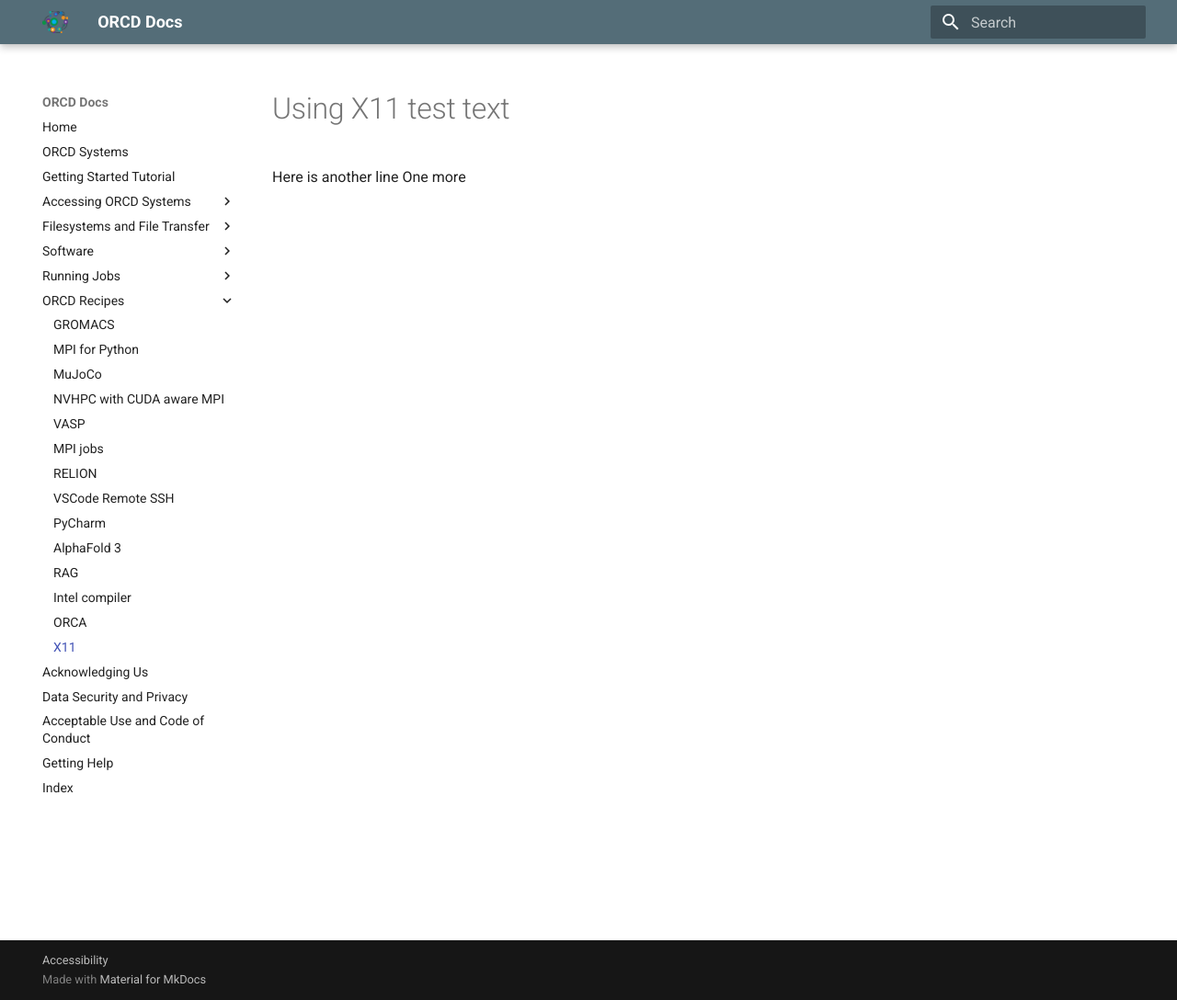
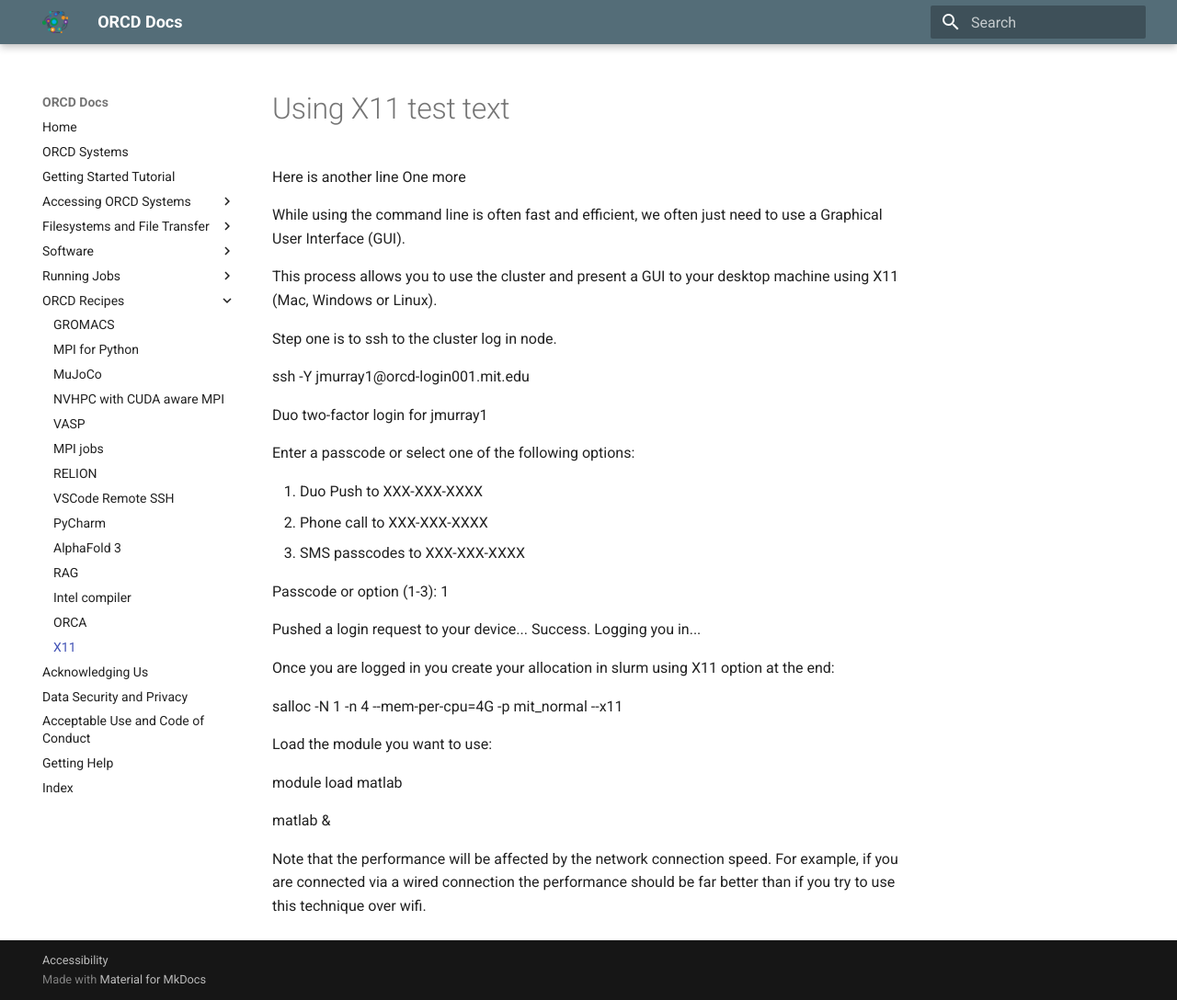
Before and after one commit to mit-orcd/orcd-docs-edit, an MkDocs documentation site: the page built from docs/recipes/X11.md, in a window 1280 px wide and 1088 px high. Shown: the whole window at 92% size. Built offline with MkDocs 1.6.1 and Material for MkDocs 9.7.7, drawn with Linux system fonts in a browser that asks for light colours.

Commit message:
first pass

```diff
--- a/docs/recipes/X11.md
+++ b/docs/recipes/X11.md
@@ -1,3 +1,36 @@
 # Using X11 test text
 Here is another line
 One more
+
+While using the command line is often fast and efficient, we often just need to use a Graphical User Interface (GUI).
+
+This process allows you to use the cluster and present a GUI to your desktop machine using X11 (Mac, Windows or Linux).
+
+Step one is to ssh to the cluster log in node.
+
+ssh -Y jmurray1@orcd-login001.mit.edu
+
+Duo two-factor login for jmurray1
+
+Enter a passcode or select one of the following options:
+
+ 1. Duo Push to XXX-XXX-XXXX
+ 2. Phone call to XXX-XXX-XXXX
+ 3. SMS passcodes to XXX-XXX-XXXX
+
+Passcode or option (1-3): 1
+
+Pushed a login request to your device...
+Success. Logging you in...
+
+Once you are logged in you create your allocation in slurm using X11 option at the end:
+
+salloc -N 1 -n 4 --mem-per-cpu=4G -p mit_normal --x11
+
+Load the module you want to use:
+
+module load matlab
+
+matlab &
+
+Note that the performance will be affected by the network connection speed. For example, if you are connected via a wired connection the performance should be far better than if you try to use this technique over wifi.
```
